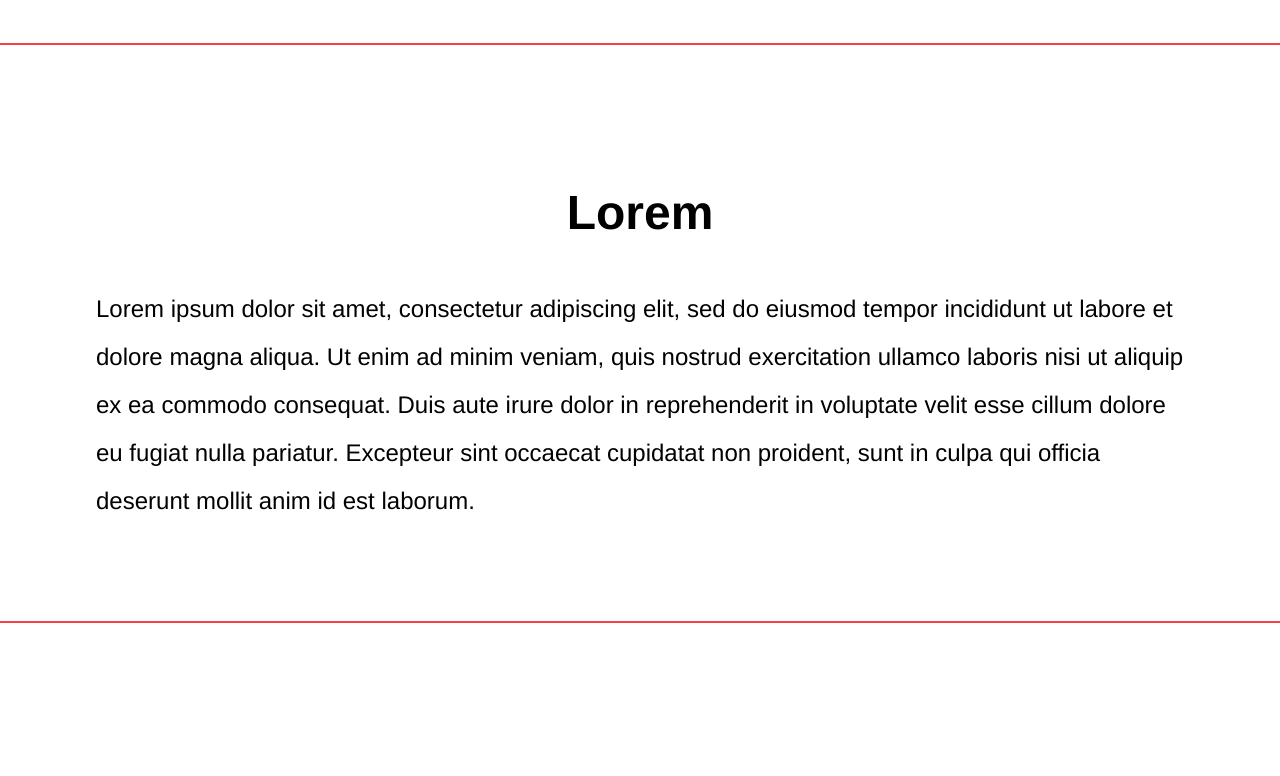
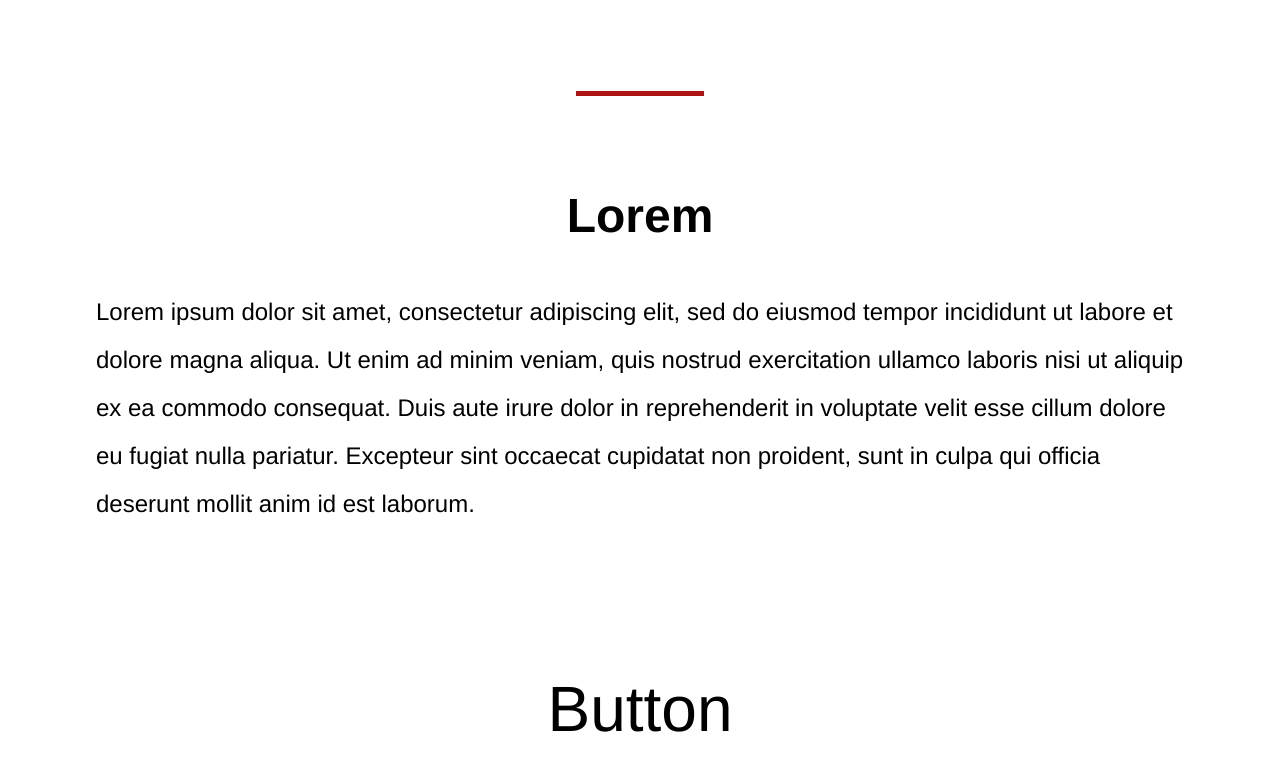
Before and after one commit to LSCM-EngineeringAssociation/LSCMEAWebPage, a plain HTML site: page index.html in a window 1280 px wide. Shown: the part 599-1375 px from the top of the page. Drawn offline with Linux system fonts and the light colour scheme.

Commit message:
Style changes

```diff
--- a/index.html
+++ b/index.html
@@ -1,7 +1,7 @@
 <!DOCTYPE html>
 <html lang="en">
   <head>
-    <title>LSC Engineering Assn.</title>
+    <title>LSC Engineering | Home</title>
     <script src="logic.js"></script>
     <link rel="icon" type="image/png" href="https://www.lonestar.edu/favicons/favicon-32x32.png">
     <link rel="stylesheet" type="text/css" href="main.css" media="screen">
@@ -22,7 +22,7 @@
       </div>
       <br><br><br><br><br><br><br><br><br>
       <section id="home-page">
-        <article id="textbox">
+        <article class="textbox">
           <header>
             <h2>Lorem</h2>
           </header>
@@ -33,7 +33,8 @@
             <p>-DaFrancc</p>
           </footer>
         </article>
-        <article id="textbox" class="notfirst">
+        <div class="divider"></div>
+        <article class="notfirst textbox">
           <header>
             <h2>Lorem</h2>
           </header>
@@ -44,9 +45,7 @@
             <p>-DaFrancc</p>
           </footer>
         </article>
-        <br><br><br><br><br><br><br>
         <a id="bottom-join-a" href="https://youtu.be/dQw4w9WgXcQ" target="_blank">Button</a>
-        <br><br><br><br>
       </section>
       <footer id="footer">
         Francisco Vivas © 2022
--- a/logic.js
+++ b/logic.js
@@ -35,11 +35,14 @@ function toggleTab2() {
     if(window.scrollY == 0) {
         nav.style.transform = "translateY(-125%)";
         tb.style.transform = "translateY(0%)";
+        tb.style.boxShadow = "0px 5px 1em #000000aa";
         isUp = false;
     }
     else {
         nav.style.transform = "translateY(-250%)";
         tb.style.transform = "translateY(-100%)";
+
+        tb.style.boxShadow = "0px 0px 0em #000000aa";
         isUp = true;
     }
 }
--- a/main.css
+++ b/main.css
@@ -24,7 +24,7 @@ a {
     text-decoration: none;
     color: inherit;
 }
-#textbox {
+.textbox {
     width: 100%;
     font-size: 1.5em;
     line-height: 2em;
@@ -33,9 +33,14 @@ a {
     padding-bottom: 2em;
     margin-top: 2em;
     margin-bottom: 2em;
-    border-bottom: .1em solid #f74141;
 }
-#textbox p {
+.divider {
+    width: 10%;
+    height: 5px;
+    background-color: rgb(173, 21, 21);
+    margin: 0 auto;
+}
+.textbox p {
     text-align: left;
     margin-left: 4em;
     margin-right: 4em;
@@ -107,6 +112,7 @@ h2 {
         height: 10em;
         background-color: #1a3859;
         transition: .5s;
+        box-shadow: 0px 5px 1em #000000aa;
     }
     button {
         float: right;
```
